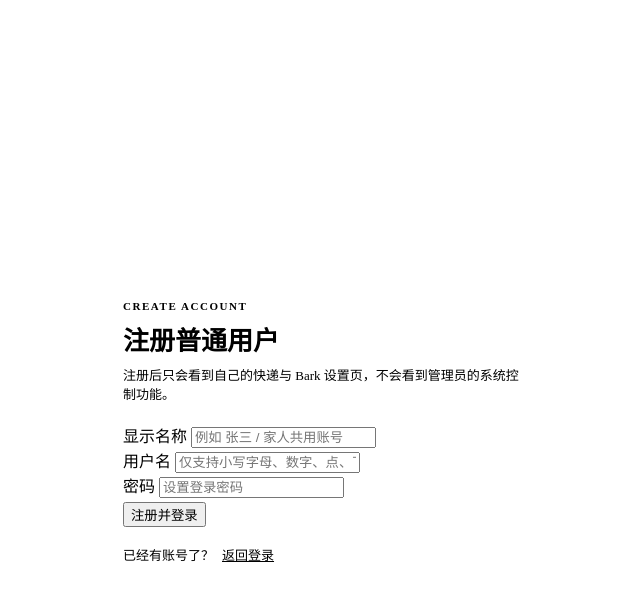
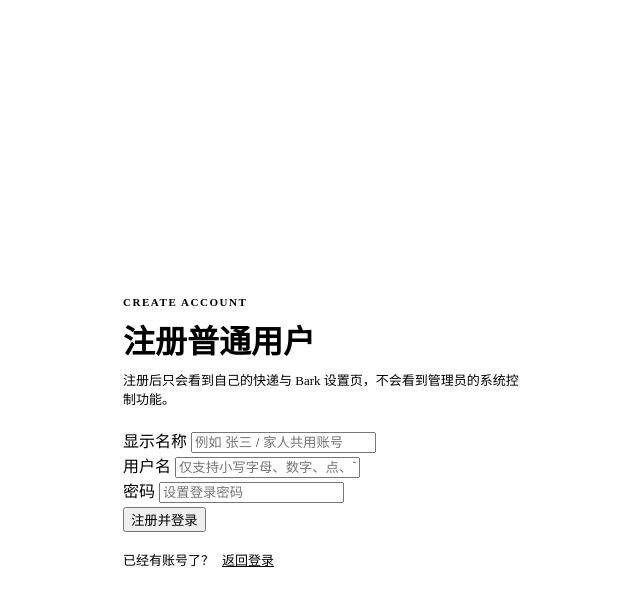
Before and after one commit to Szyoo/jppost-tracker, a Python web app: template src/templates/register.html in a window 1280 px wide. Shown: the top 602 px of the page, without its empty margins (317-957 px from the left). Run offline with Jinja, Linux system fonts and the light colour scheme; the template is opened without the code that fills it, so the values that code supplies are empty.

Commit message:
登录 / 注册 / 无权限页标题改用设计包新标题字样（.app-title）；设计包升到 v0.18.0

```diff
--- a/src/app.py
+++ b/src/app.py
@@ -317,7 +317,7 @@ def get_portal_origin() -> str:
 # --- 设计包 @szyyw/design：直接引用自托管 CDN（design.szyyw.xyz），仓库里不再放副本 ---
 # 版本只在这一处声明；升级 = 改这行（scripts/update-design.sh / upgrade-shared.sh 会改它并验证 CDN 上存在）。
 # 每个 tag 发布后不可变，一页里所有设计包文件必须同一版本（模块间相对 import）。禁止用 /latest/。
-DESIGN_VERSION = "v0.17.0"
+DESIGN_VERSION = "v0.18.0"
 DESIGN_CDN_ORIGIN = "https://design.szyyw.xyz"
 
 def get_design_base() -> str:
--- a/src/static/style.css
+++ b/src/static/style.css
@@ -595,11 +595,9 @@ textarea.field {
   margin-bottom: 8px;
 }
 
-/* 渐变字来自包的 .grad-text */
-.auth-title {
+/* 标题字样来自包的 .app-title，这里只管与下方的间距 */
+.auth-heading {
   margin: 0 0 8px;
-  font-size: 26px;
-  font-weight: 700;
 }
 
 .auth-subtitle {
--- a/src/templates/login.html
+++ b/src/templates/login.html
@@ -17,7 +17,7 @@
     <div class="auth-shell">
       <div class="auth-card glass rise{% if error %} shake{% endif %}">
         <div class="auth-eyebrow">JP Post Tracker</div>
-        <h1 class="auth-title grad-text">登录</h1>
+        <h1 class="app-title auth-heading">登录</h1>
         <p class="auth-subtitle">输入用户名和密码后，系统会按你的角色进入管理员后台或个人门户。</p>
 
         {% if error %}
--- a/src/templates/register.html
+++ b/src/templates/register.html
@@ -17,7 +17,7 @@
     <div class="auth-shell">
       <div class="auth-card glass rise{% if error %} shake{% endif %}">
         <div class="auth-eyebrow">Create Account</div>
-        <h1 class="auth-title grad-text">注册普通用户</h1>
+        <h1 class="app-title auth-heading">注册普通用户</h1>
         <p class="auth-subtitle">注册后只会看到自己的快递与 Bark 设置页，不会看到管理员的系统控制功能。</p>
 
         {% if error %}
--- a/src/templates/sso_denied.html
+++ b/src/templates/sso_denied.html
@@ -18,7 +18,7 @@
     <div class="auth-shell">
       <div class="auth-card glass rise">
         <div class="auth-eyebrow">JP Post Tracker</div>
-        <h1 class="auth-title grad-text">无法进入</h1>
+        <h1 class="app-title auth-heading">无法进入</h1>
         <div class="message err-text">{{ message }}</div>
         {% if portal_user %}
         <p class="auth-subtitle">当前 portal 用户：<code>{{ portal_user }}</code></p>
```
